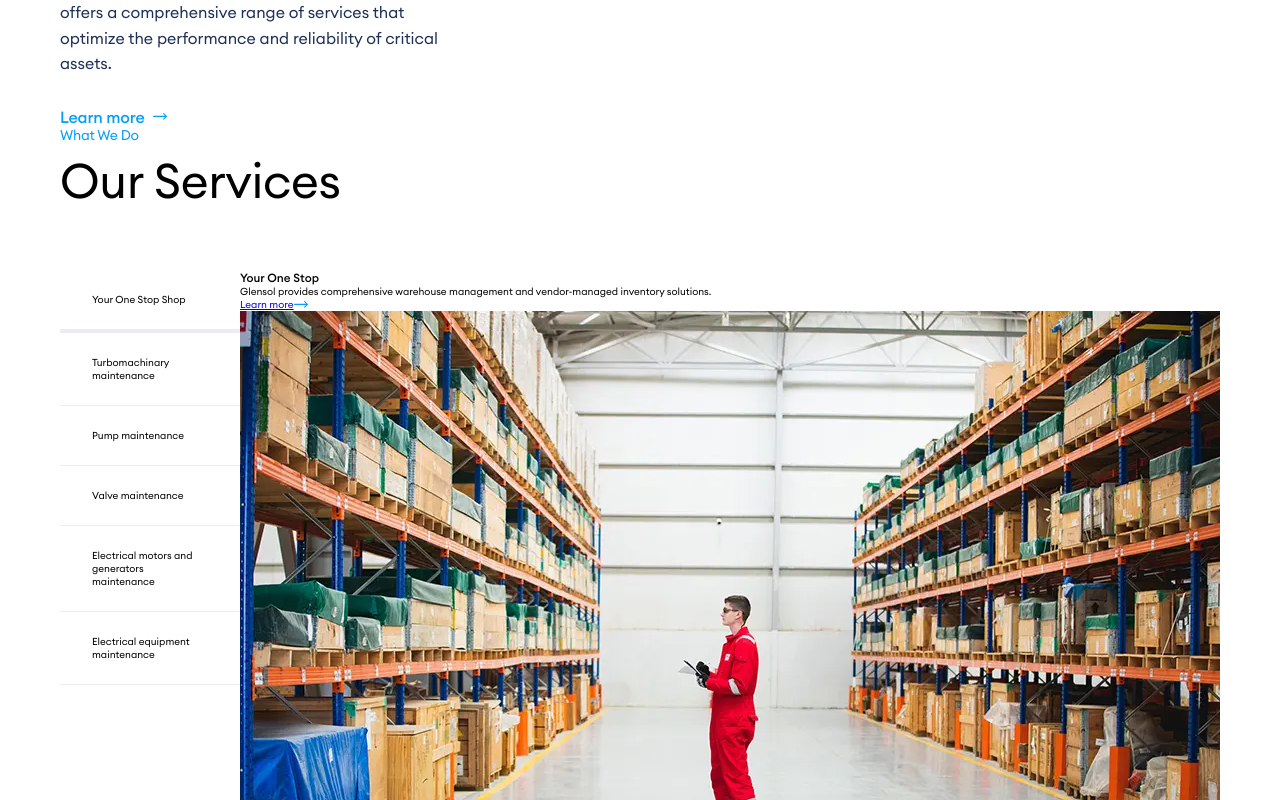
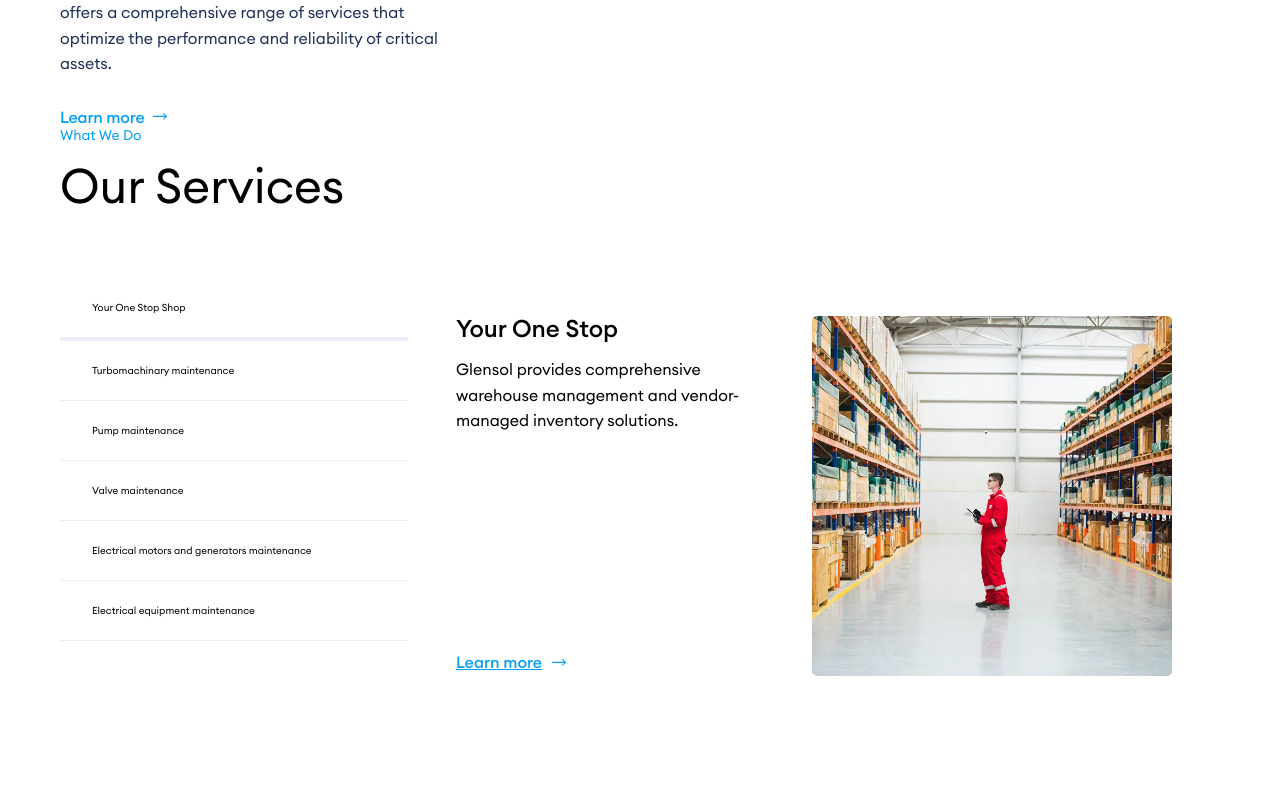
Before and after one commit to rashidovjavid1/Glensol, a React (Vite) app: page /careers in a window 1280 px wide. Shown: the part 1180-1980 px from the top of the page. After the commit the page ends 1893 px from the top, so only its background shows below. Built offline with nearby package versions, Linux system fonts and the light colour scheme.

Commit message:
refactor: simplify ourServices section styles for better structure and readability

```diff
--- a/src/styles/Hero.scss
+++ b/src/styles/Hero.scss
@@ -174,8 +174,6 @@
 }
 .ourServices {
   .container {
-    box-sizing: border-box;
-    width: 100%;
     max-width: 160rem;
     margin-inline: auto;
     padding-inline: clamp(2rem, 5vw, 6rem);
@@ -184,19 +182,14 @@
       .ourServicesTitle {
         span {
           color: #059ff8;
-          letter-spacing: -0.03rem;
           font-size: 1.4rem;
           font-weight: 500;
-          line-height: 130%;
         }
 
         h3 {
           margin-top: 1.1rem;
           font-size: 4.8rem;
           font-weight: 300;
-          letter-spacing: -0.03rem;
-          line-height: 110%;
-          color: #000;
         }
       }
 
@@ -209,8 +202,8 @@
 
           .ourServicesTabItem {
             cursor: pointer;
+            padding: 2.3rem 3.2rem;
             border-bottom: 0.1rem solid #ebecf7;
-            padding: 2.3rem 3.2rem;
 
             &.active {
               border-bottom: 0.4rem solid #ebecf7;
@@ -218,39 +211,24 @@
           }
         }
 
-        .ourServices {
-          .container {
-            .ourServicesMain {
-              .ourServicesTab {
-                display: flex;
-
-                .ourServicesLeft {
-                  width: 30%;
-                }
-
         .ourServicesRight {
+          width: 70%;
           background: #fff;
           display: flex;
           justify-content: space-between;
           gap: 7.2rem;
-                  width: 70%;
           padding: 3.76rem 4.8rem;
 
           .activeTabDescription {
-                    color: #1e3057;
             display: flex;
             flex-direction: column;
             justify-content: space-between;
             gap: 7.2rem;
-                    padding: 3.37rem 0 1.58rem;
             font-size: 1.6rem;
-                    font-weight: 400;
             line-height: 160%;
 
             .top {
               h3 {
-                        color: #262743;
-                        letter-spacing: -0.048rem;
                 font-size: 2.4rem;
                 font-weight: 600;
               }
@@ -266,7 +244,6 @@
                 display: inline-flex;
                 align-items: center;
                 gap: 1rem;
-                        font-size: 1.6rem;
                 font-weight: 600;
               }
             }
@@ -292,7 +269,3 @@
     }
   }
 }
-      }
-    }
-  }
-}
```
Lines whose indentation alone changed are shown as unchanged.
